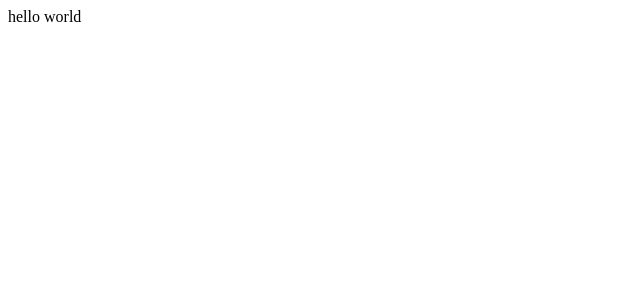
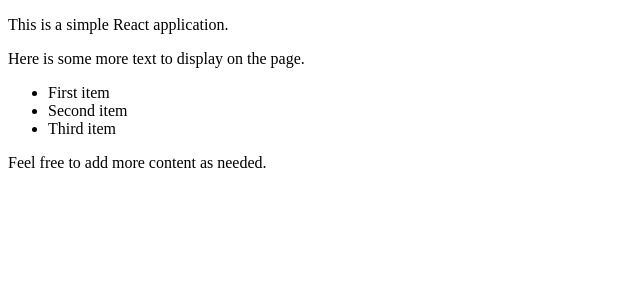
Before and after one commit to adityagarga/adityagarga.github.io, a React (Vite) app: page / in a window 1280 px wide. Shown: the top 300 px of the page, without its empty margins (0-640 px from the left). Built offline with nearby package versions, Linux system fonts and the light colour scheme.

Commit message:
changed text

```diff
--- a/src/App.jsx
+++ b/src/App.jsx
@@ -1,8 +1,15 @@
 function App() {
     return (
-        <>
-            <div>hello world</div>
-        </>
+      <>
+        <p>This is a simple React application.</p>
+        <p>Here is some more text to display on the page.</p>
+        <ul>
+          <li>First item</li>
+          <li>Second item</li>
+          <li>Third item</li>
+        </ul>
+        <p>Feel free to add more content as needed.</p>
+      </>
     );
 }
 
```
